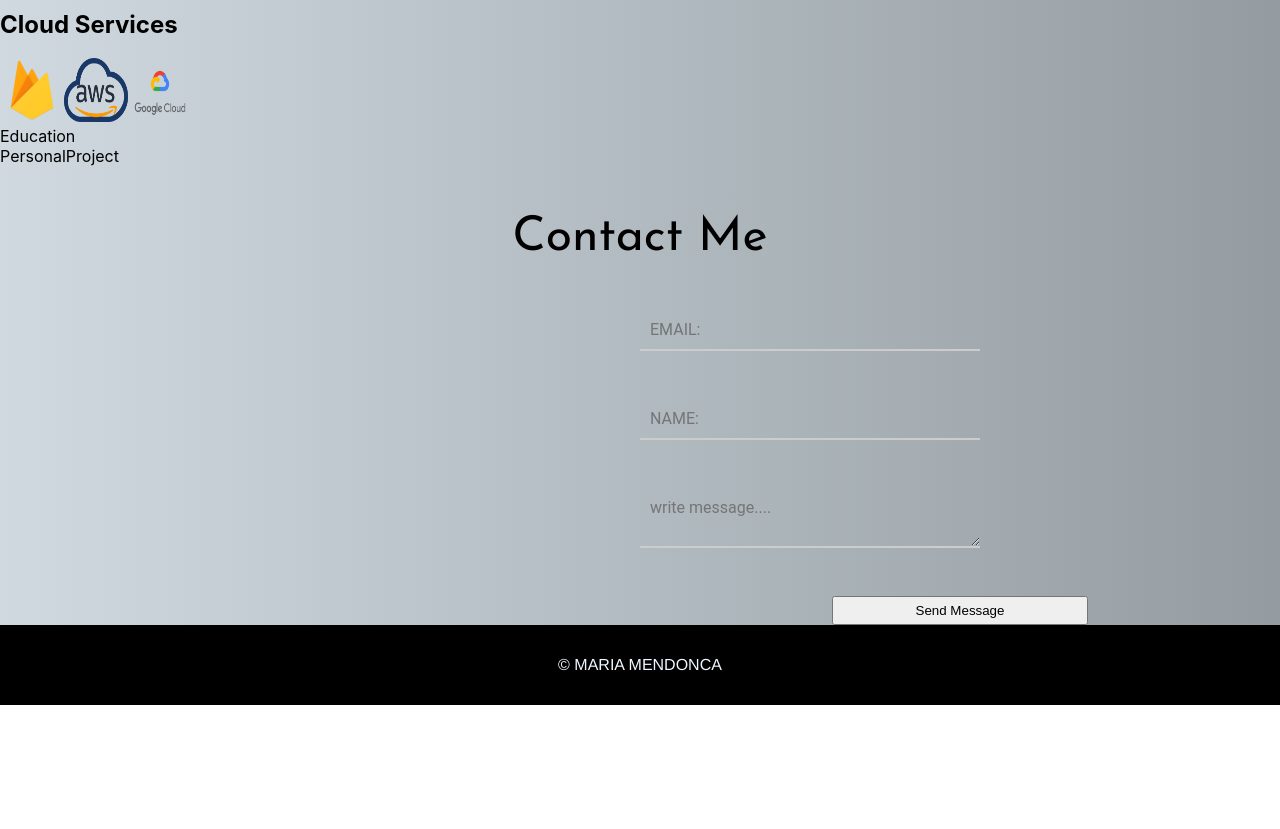
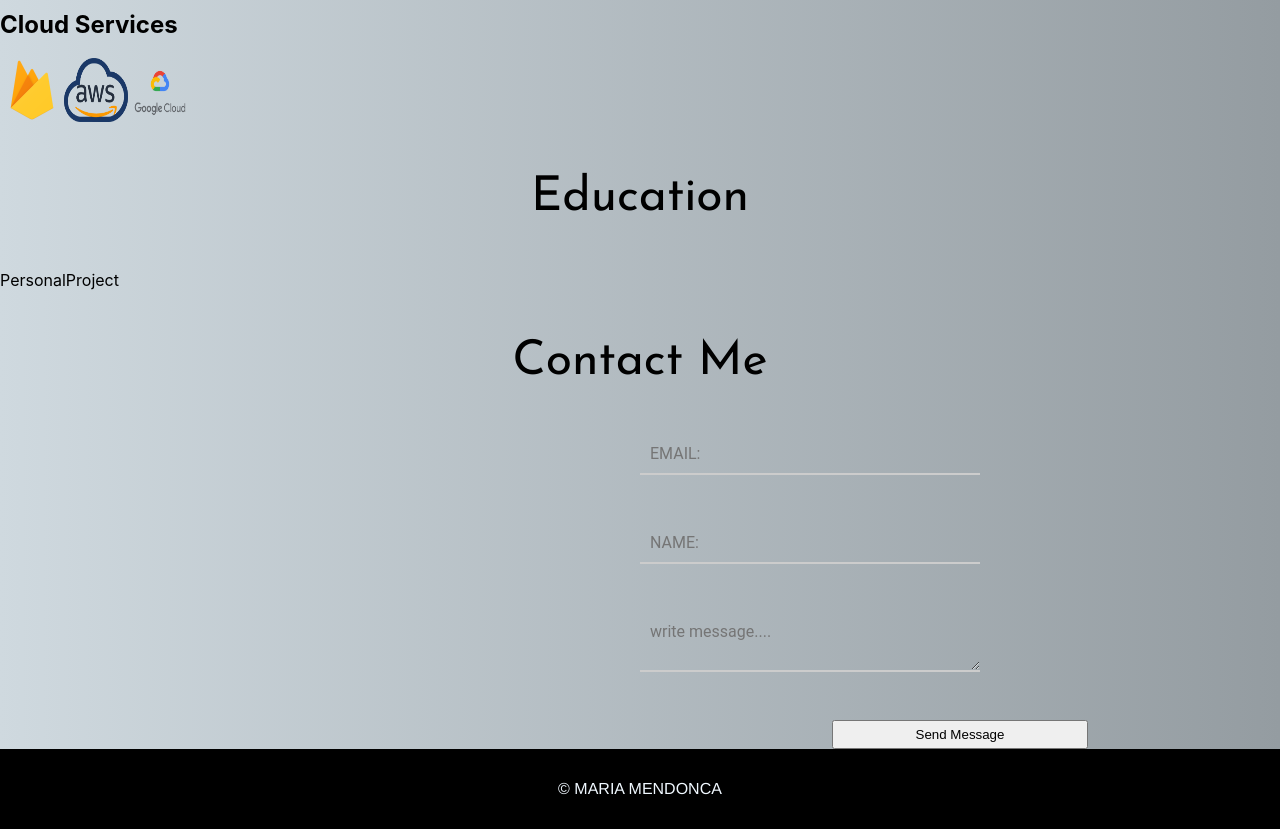
Before and after one commit to mendoncamaria/portfolio, a React (Create React App) app: page / in a window 1280 px wide. Shown: the part 1840-2669 px from the top of the page. Before the commit the page ends 2545 px from the top, so only its background shows below. Built offline with nearby package versions, Linux system fonts and the light colour scheme.

Commit message:
Added heading, styles

```diff
--- a/src/components/education/Education.jsx
+++ b/src/components/education/Education.jsx
@@ -1,8 +1,11 @@
 import React from 'react'
+import styles from './education.module.css'
 
 function Education() {
   return (
-    <div>Education</div>
+    <div>
+      <p className={styles.container}>Education</p>
+    </div>
   )
 }
 
--- /dev/null
+++ b/src/components/education/education.module.css
@@ -0,0 +1,5 @@
+.container {
+  text-align: center;
+  font-family: 'Josefin Sans', sans-serif;
+  font-size: 3em;
+}
```
